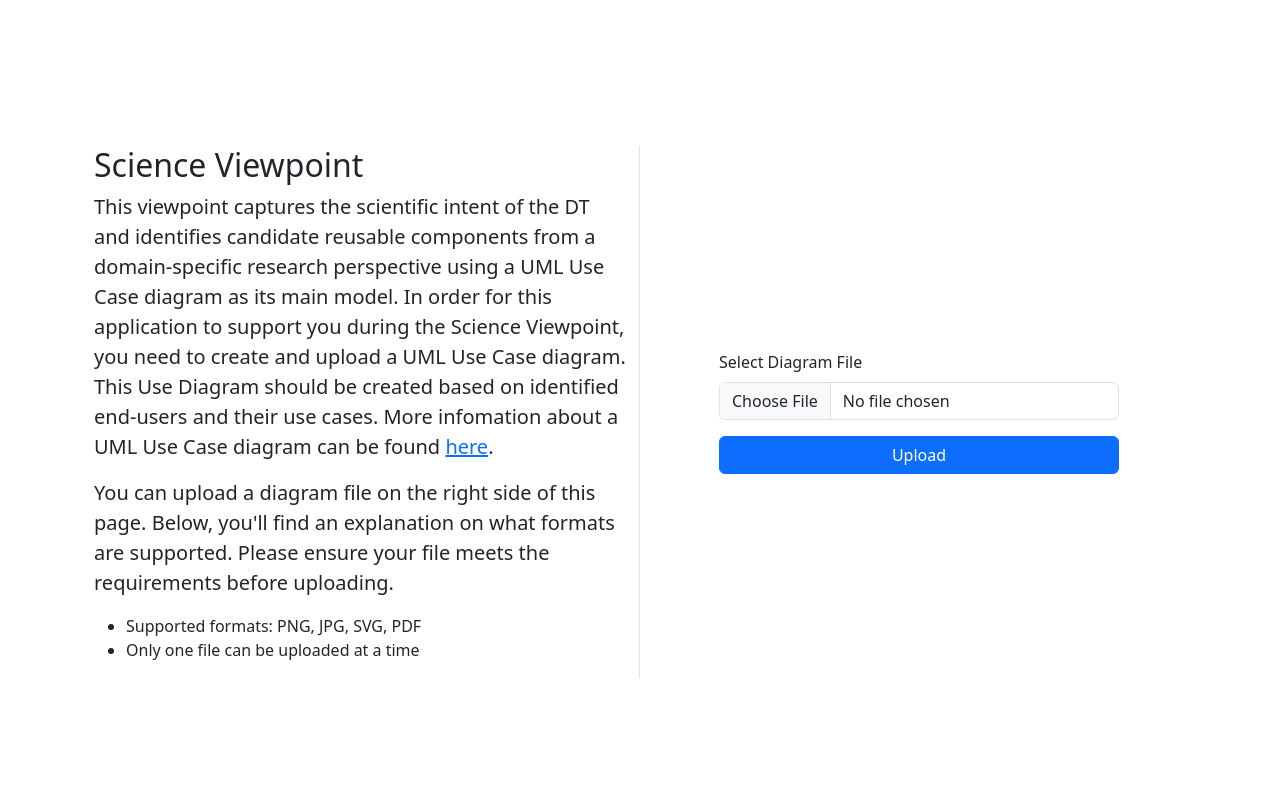
After one commit to SandroBoelsz/dt-mss, a Flask app: page /viewpoints/science/artifact in a window 1280 px wide. The commit adds this page. Run offline with Flask 3, Linux system fonts and the light colour scheme.

Commit message:
First draft of upload

```diff
--- a/app/blueprints/viewpoints.py
+++ b/app/blueprints/viewpoints.py
@@ -1,4 +1,4 @@
-from flask import Blueprint, render_template, request, redirect, url_for
+from flask import Blueprint, render_template, request, redirect, url_for, flash
 
 viewpoints_bp = Blueprint('viewpoints', __name__, url_prefix='/viewpoints')
 
@@ -29,9 +29,25 @@ components = [
     }
 ]
 
+description = """
+This viewpoint captures the scientific intent of the DT and identifies candidate
+ reusable components
+ from a domain-specific research perspective using a UML Use Case diagram as its main model.
+ In order for this application to support you during the Science Viewpoint, you need to create and
+ upload a UML Use Case diagram.
+ This Use Diagram should be created based on identified end-users and their use cases.
+ More infomation about a UML Use Case diagram can be found"""
 
-@viewpoints_bp.route('/science')
-def science():
+url = "https://www.geeksforgeeks.org/use-case-diagram/"
+
+
+@viewpoints_bp.route('/science/artifact')
+def scienceArtifact():
+    return render_template('file_input.html', viewpoint="Science", description=description, url=url)
+
+
+@viewpoints_bp.route('/science/analysis')
+def scienceAnalysis():
     return render_template('viewpoints.html', components=components)
 
 
@@ -76,3 +92,12 @@ def delete_component(index):
     if 0 <= index < len(components):
         components.pop(index)
     return redirect(request.referrer)
+
+
+@viewpoints_bp.route('/upload-artifact/<string:viewpoint>', methods=['POST'])
+def upload_artifact(viewpoint):
+    if 'diagram' not in request.files or request.files['diagram'].filename == '' \
+            or viewpoint.lower() not in ['science', 'information', 'computational', 'engineering', 'technology']:
+        return redirect(url_for('home.home'))
+
+    return redirect(url_for(f"viewpoints.{viewpoint.lower()}Analysis"))
--- a/app/templates/base.html
+++ b/app/templates/base.html
@@ -5,7 +5,7 @@
   <link href="https://cdn.jsdelivr.net/npm/bootstrap@5.3.3/dist/css/bootstrap.min.css" rel="stylesheet" />
   <link rel="stylesheet" href="https://cdn.jsdelivr.net/npm/bootstrap-icons@1.11.3/font/bootstrap-icons.css">
   <meta charset="UTF-8" />
-  <title>DT Migration Support System</title>
+  <title>{% block title %}DT Migration Support System{% endblock %}</title>
 </head>
 
 <body>
--- /dev/null
+++ b/app/templates/file_input.html
@@ -0,0 +1,36 @@
+{% extends "base.html" %}
+{% block title %}{{viewpoint}} artifact upload{% endblock %}
+{% block content %}
+<div class="container d-flex min-vh-100 flex-column justify-content-center align-items-center">
+    <div class="container mt-4">
+        <div class="row align-items-center">
+            <div class="col-lg-6 d-flex flex-column justify-content-center align-items-start border-end">
+                <h2>{{viewpoint}} Viewpoint</h2>
+                <p class="lead">{{description}}
+                    <a href={{url}} target="_blank">here</a>.
+                </p>
+
+                <p class="lead">You can upload a diagram file on the right side of this page. Below, you'll find an
+                    explanation on what formats are supported.
+                    Please ensure your file meets the requirements before uploading.</p>
+                <ul>
+                    <li>Supported formats: PNG, JPG, SVG, PDF</li>
+                    <li>Only one file can be uploaded at a time</li>
+                </ul>
+            </div>
+
+            <div class="col-lg-6 d-flex flex-column justify-content-center align-items-center">
+                <form method="POST" action="{{ url_for('viewpoints.upload_artifact', viewpoint=viewpoint) }}" enctype="multipart/form-data" class="w-100" style="max-width: 400px;" >
+                    <div class="mb-3">
+                        <label for="diagramFile" class="form-label">Select Diagram File</label>
+                        <input class="form-control" type="file" id="diagramFile" name="diagram"
+                            accept=".png,.jpg,.jpeg,.svg,.pdf" required>
+                    </div>
+                    <button type="submit" class="btn btn-primary w-100">Upload</button>
+                </form>
+            </div>
+        </div>
+    </div>
+</div>
+
+{% endblock %}
--- a/app/templates/home.html
+++ b/app/templates/home.html
@@ -1,4 +1,5 @@
 {% extends "base.html" %}
+{% block title %}Home{% endblock %}
 {% block content %}
 
 <div>Home page</div>
--- a/app/templates/viewpoints.html
+++ b/app/templates/viewpoints.html
@@ -1,4 +1,5 @@
 {% extends "base.html" %}
+{% block title %}Viewpoint{% endblock %}
 {% block content %}
 
 
```
